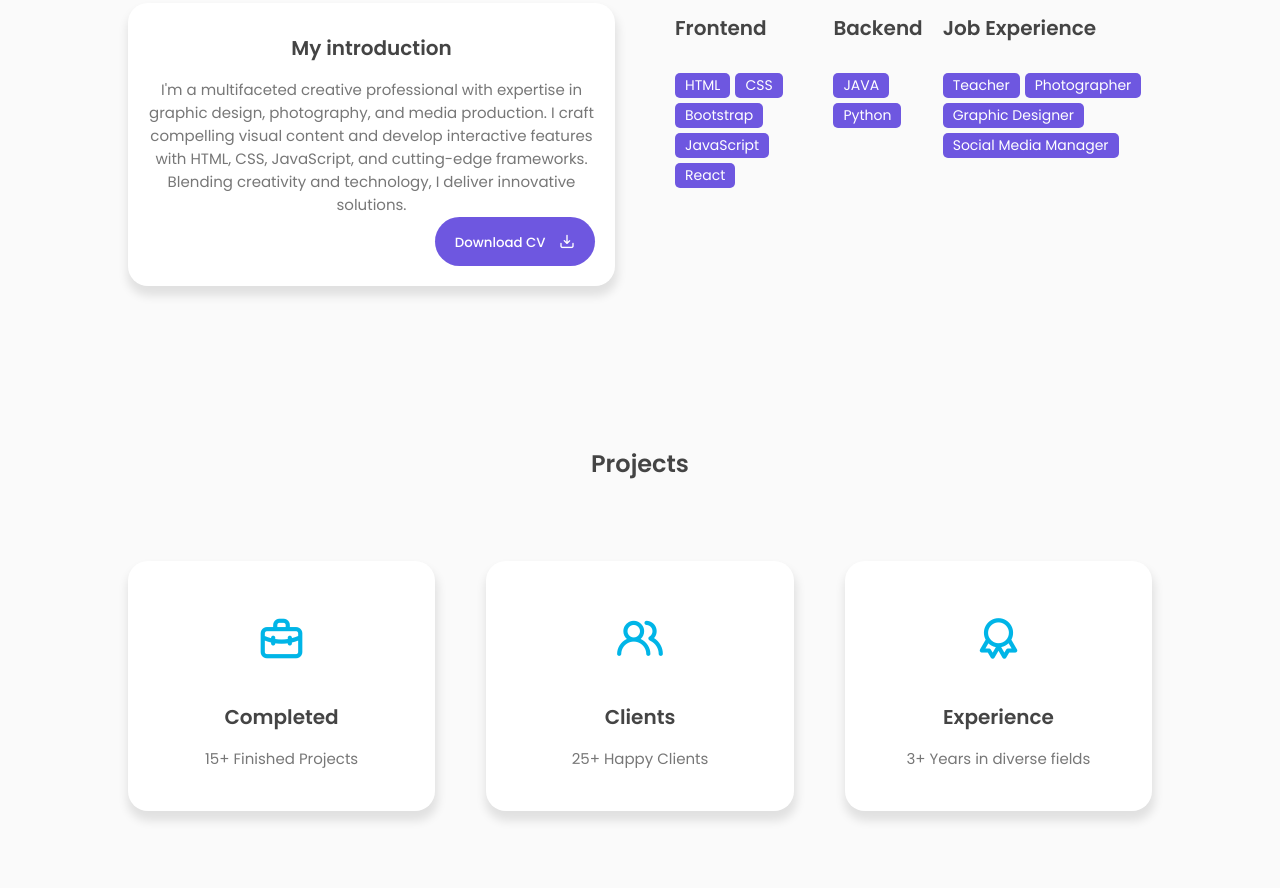
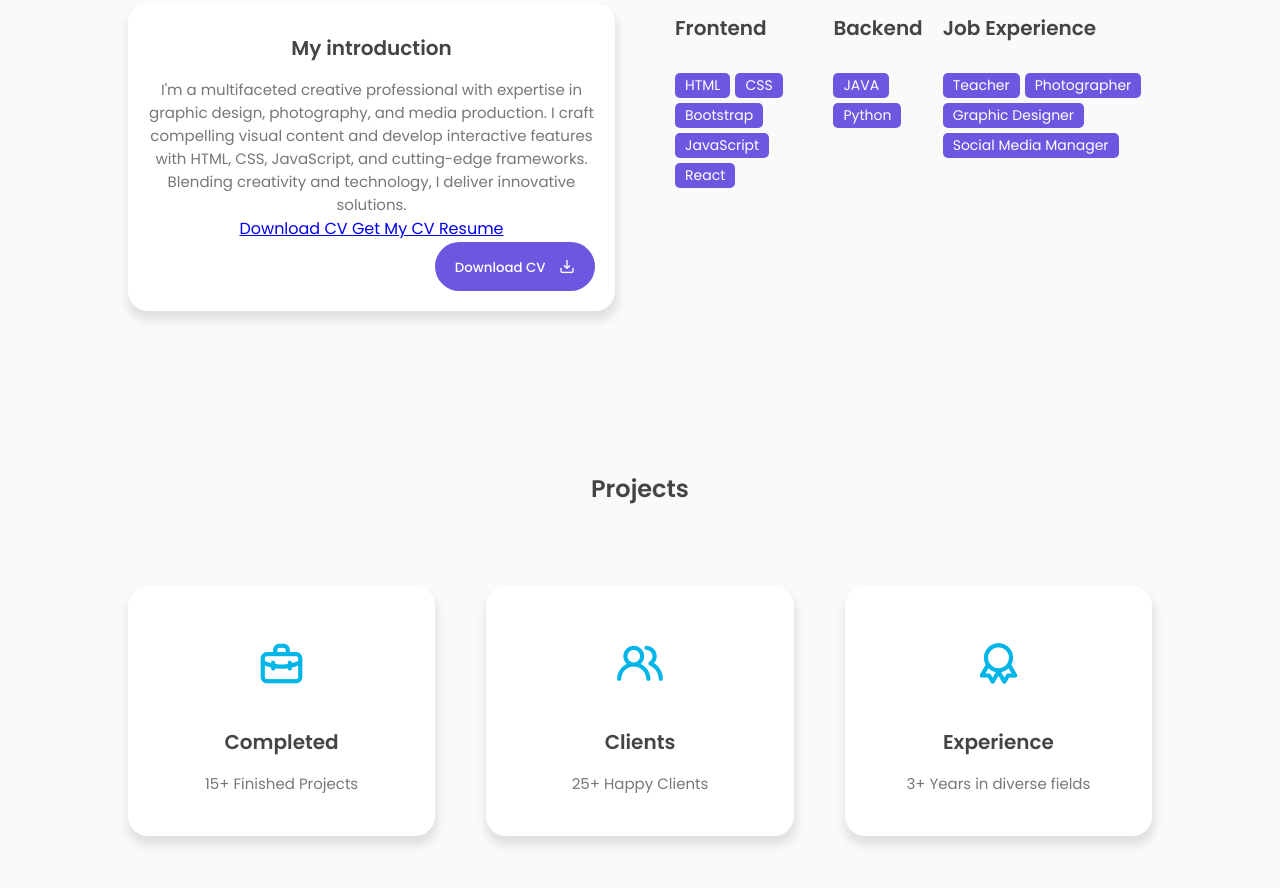
Before and after one commit to ChrisEdem/Chris-Edem-s-Portfolio, a plain HTML site: page index.html in a window 1280 px wide. Shown: the part 992-1880 px from the top of the page. Drawn offline with nearby package versions, Linux system fonts and the light colour scheme; files that its build step writes are made by us from their sources; files whose address does not match are found by name.

Commit message:
Updated index.html

```diff
--- a/index.html
+++ b/index.html
@@ -103,8 +103,14 @@
                     <p>I'm a multifaceted creative professional with expertise in graphic design, photography, and media production. I craft compelling visual content and develop interactive features with HTML, CSS, JavaScript, and cutting-edge frameworks. Blending creativity and technology, I deliver innovative solutions.
                     </p>
                     <div class="about-btn">
-                        <button class="btn">Download CV <i class="uil uil-import"></i></button>
-                    </div>
+                        <a href="https://raw.githubusercontent.com/ChrisEdem/Chris-Edem-s-Portfolio/bfea5bb30746eb174b9f0d1af20fdecd8700d4e0/Chris%20Edem's%20CV-2.pdf" target="_blank" download>
+                          <button class="btn">Download CV <i class="uil uil-import"></i></button>
+                          <span class="download-cv">Download CV</span>
+                          <span class="download-cv">Get My CV</span>
+                          <span class="download-cv">Resume</span>
+                        </a>
+                      </div>
+
                 </div>
             </div>
             <div class="col">
@@ -233,7 +239,7 @@
             <div class="icon"><i class="uil uil-github-alt"></i></div>
         </div>
         <div class="bottom-footer">
-            <p>Copyright &copy; <a href="#home" style="text-decoration: none;">John Doe</a> - All rights reserved</p>
+            <p>Copyright &copy; <a href="#home" style="text-decoration: none;">Chris Edem</a> - All rights reserved</p>
         </div>
     </footer>
 
```
